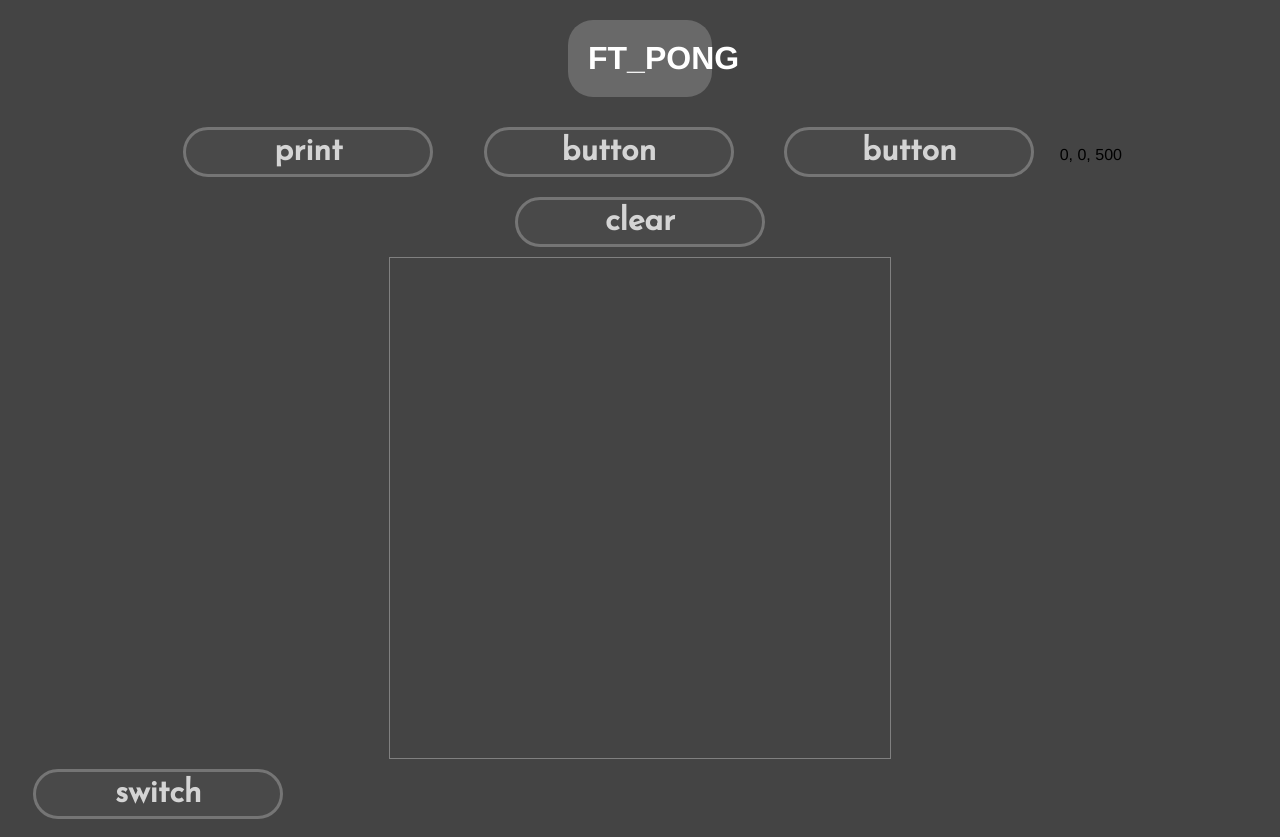
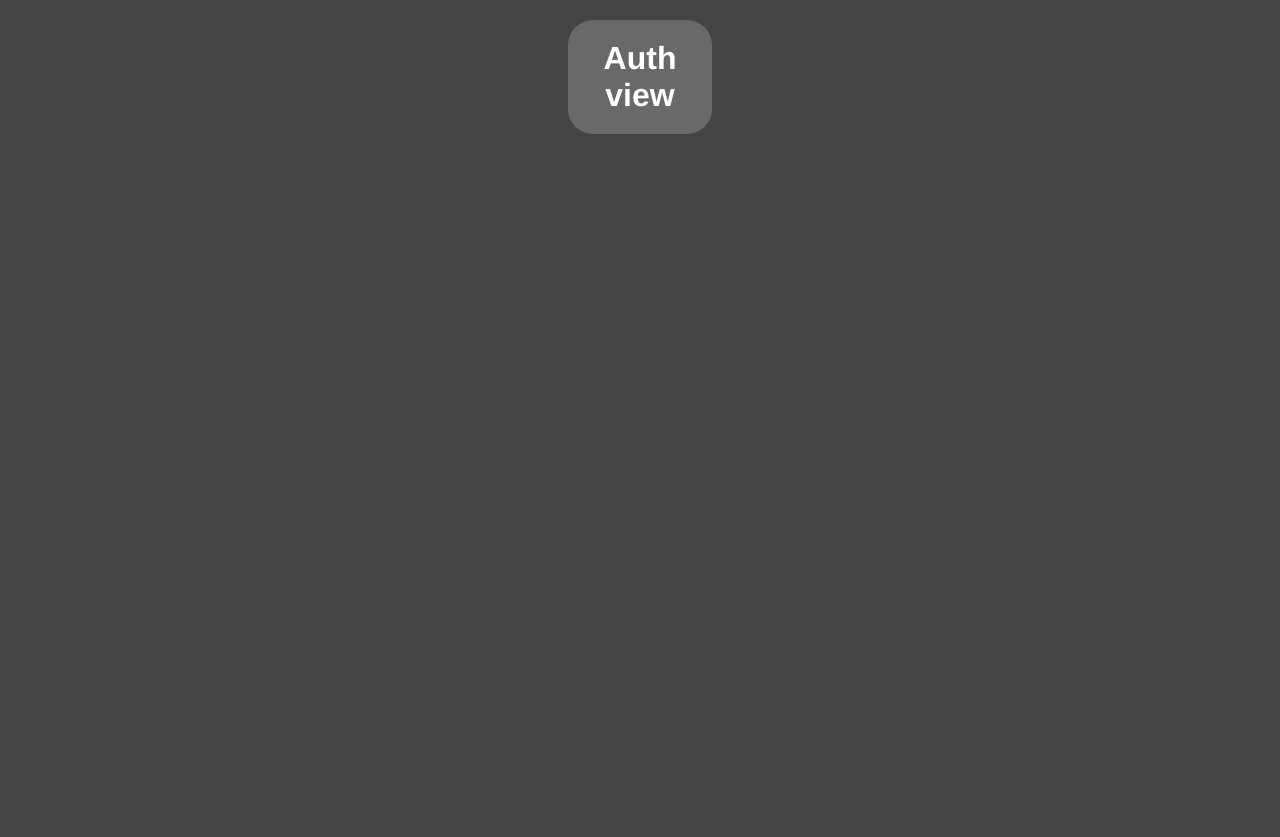
Before and after one commit to GauthierPoulain/ft_transcendence, a Vue app in the folder front/: page /auth in a window 1280 px wide. After the commit the page ends 800 px from the top, so only its background shows below. Built offline with nearby package versions, Linux system fonts and the light colour scheme.

Commit message:
frontend: router

```diff
--- a/front/package.json
+++ b/front/package.json
@@ -9,7 +9,8 @@
   "dependencies": {
     "sass": "^1.49.0",
     "sass-loader": "^12.4.0",
-    "vue": "^3.2.25"
+    "vue": "^3.2.25",
+    "vue-router": "^4.0.12"
   },
   "devDependencies": {
     "@vitejs/plugin-vue": "^2.0.0",
--- /dev/null
+++ b/front/src/index.vue
@@ -0,0 +1,28 @@
+<template>
+    <router-view />
+</template>
+
+<style>
+#app {
+    font-family: Avenir, Helvetica, Arial, sans-serif;
+}
+
+h1 {
+    color: white;
+    text-align: center;
+    padding: 20px;
+    margin: 20px;
+    margin-left: 70vh;
+    margin-right: 70vh;
+    border-radius: 25px;
+    background: rgb(105, 105, 105);
+}
+
+.button {
+    text-align: center;
+}
+
+body {
+    background: rgb(68, 68, 68);
+}
+</style>
--- /dev/null
+++ b/front/src/views/auth/index.vue
@@ -0,0 +1,3 @@
+<template>
+    <h1>Auth view</h1>
+</template>
--- a/front/src/App.vue
+++ b/front/src/views/home/index.vue
@@ -1,6 +1,6 @@
 <script setup lang="ts">
-import Cbutton from "./components/Cbutton.vue";
-import Tcanvas from "./components/Tcanvas.vue";
+import Cbutton from "../../components/Cbutton.vue";
+import Tcanvas from "../../components/Tcanvas.vue";
 
 import { ref } from "vue";
 
@@ -27,28 +27,3 @@ function print() {
         <Cbutton class="switch" v-on:click="swap()">switch</Cbutton>
     </div>
 </template>
-
-<style>
-#app {
-    font-family: Avenir, Helvetica, Arial, sans-serif;
-}
-
-h1 {
-    color: white;
-    text-align: center;
-    padding: 20px;
-    margin: 20px;
-    margin-left: 70vh;
-    margin-right: 70vh;
-    border-radius: 25px;
-    background: rgb(105, 105, 105);
-}
-
-.button {
-    text-align: center;
-}
-
-body {
-    background: rgb(68, 68, 68);
-}
-</style>
```
Also changed, not shown: front/src/main.ts (+5 -3 lines), front/src/router.ts (added, +20 -0 lines), 1 other file (tests, documents, lock files or other folders).
